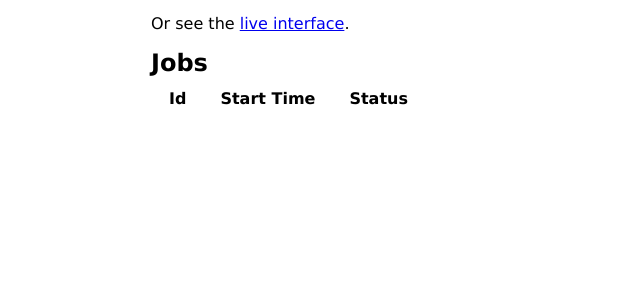
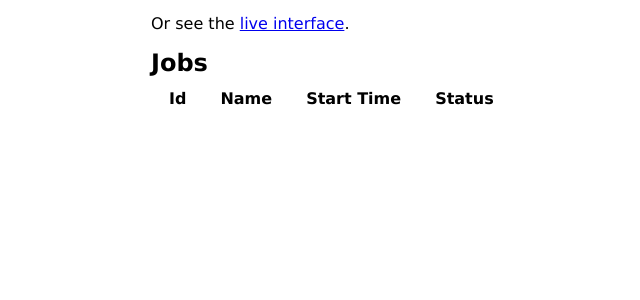
Before and after one commit to cucapra/polyphemus, a Flask app: page / in a window 1280 px wide. Shown: the part 184-484 px from the top of the page, without its empty margins (89-729 px from the left). Run offline with Flask 2, Linux system fonts and the light colour scheme; lists and menus that the app fills with data are empty.

Commit message:
display hw_basename on joblist

```diff
--- a/buildbot/templates/joblist.html
+++ b/buildbot/templates/joblist.html
@@ -29,6 +29,7 @@
     <thead>
         <tr>
             <th>Id</th>
+            <th>Name</th>
             <th>Start Time</th>
             <th>Status</th>
         </tr>
@@ -41,6 +42,7 @@
                     {{ job.name }}
                 </a>
             </td>
+            <td>{{ job.hw_basename }}</td>
             <td>{{ job.started | dt }}</td>
             <td class="{{ job.state }} status">{{ status_strings[job.state] }}</td>
         </tr>
```
